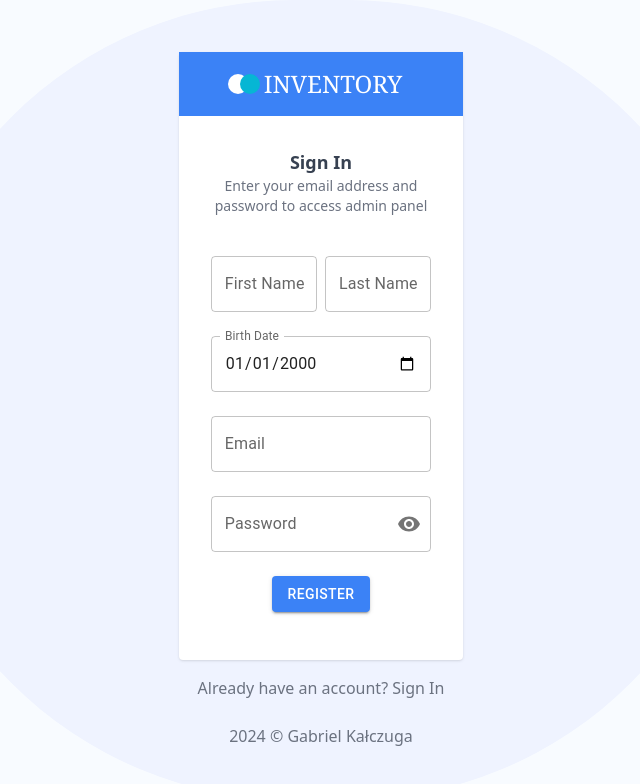
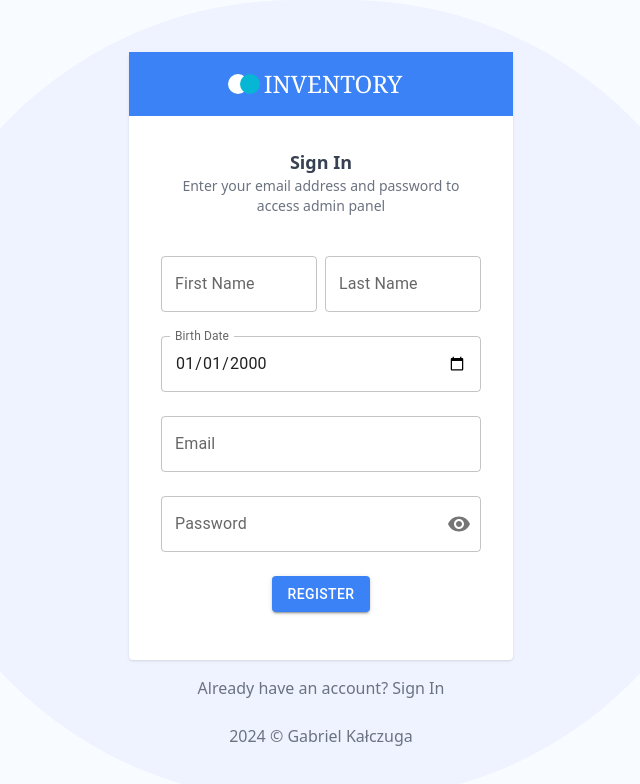
Before and after one commit to kalczugag/Employee-Leave-Management, a React (Create React App) app in the folder client/: page /register in a window 1280 px wide. Shown: the top 784 px of the page, without its empty margins (319-959 px from the left). Built offline with nearby package versions, Linux system fonts and the light colour scheme.

Commit message:
login/register window width fix

```diff
--- a/client/src/components/CircleBackground.tsx
+++ b/client/src/components/CircleBackground.tsx
@@ -6,7 +6,7 @@ type Props = {
 
 const CircleBackground = ({ children }: Props) => {
     return (
-        <div className="bg-login-1 w-screen h-screen flex items-center justify-center overflow-hidden">
+        <div className="bg-login-1 w-screen h-screen flex items-center justify-center">
             <div className="bg-login-2 rounded-full w-2/3 h-lvh flex items-center justify-center antialiased">
                 <div className="bg-login-3 rounded-full w-1/3 h-1/3 flex items-center justify-center antialiased">
                     {children}
--- a/client/src/components/header/LoginWindow.tsx
+++ b/client/src/components/auth/LoginWindow.tsx
@@ -32,7 +32,7 @@ const LoginWindow = () => {
 
     return (
         <div>
-            <div className="flex flex-col bg-white shadow rounded min-w-80">
+            <div className="flex flex-col bg-white shadow rounded w-screen md:min-w-96 md:w-full">
                 <Logo primary />
                 <div className="flex flex-col text-center p-8">
                     <h3 className="text-lg text-gray-700 font-semibold">
--- a/client/src/components/RegisterWindow.tsx
+++ b/client/src/components/auth/RegisterWindow.tsx
@@ -12,8 +12,8 @@ import {
 } from "@mui/material";
 import Visibility from "@mui/icons-material/Visibility";
 import VisibilityOff from "@mui/icons-material/VisibilityOff";
-import CopyrightsFooter from "./CopyrightsFooter";
-import Logo from "./Logo";
+import CopyrightsFooter from "../CopyrightsFooter";
+import Logo from "../Logo";
 
 const RegisterWindow = () => {
     const [showPassword, setShowPassword] = useState<boolean>(false);
@@ -32,7 +32,7 @@ const RegisterWindow = () => {
 
     return (
         <div>
-            <div className="flex flex-col bg-white shadow rounded min-w-80">
+            <div className="flex flex-col bg-white shadow rounded w-screen md:min-w-96 md:w-full">
                 <Logo primary />
                 <div className="flex flex-col text-center p-8">
                     <h3 className="text-lg text-gray-700 font-semibold">
--- a/client/src/pages/SignPage.tsx
+++ b/client/src/pages/SignPage.tsx
@@ -1,6 +1,6 @@
 import CircleBackground from "../components/CircleBackground";
-import LoginWindow from "../components/header/LoginWindow";
-import RegisterWindow from "../components/RegisterWindow";
+import LoginWindow from "../components/auth/LoginWindow";
+import RegisterWindow from "../components/auth/RegisterWindow";
 
 export enum SignType {
     Login = "login",
```
